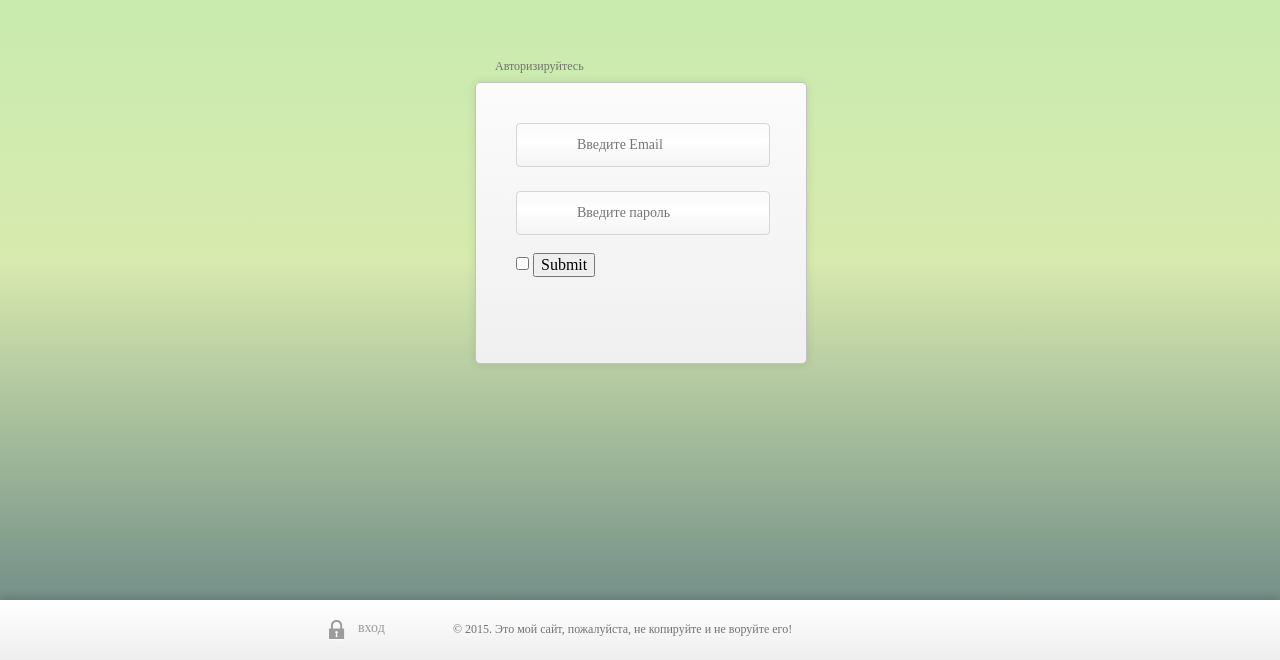
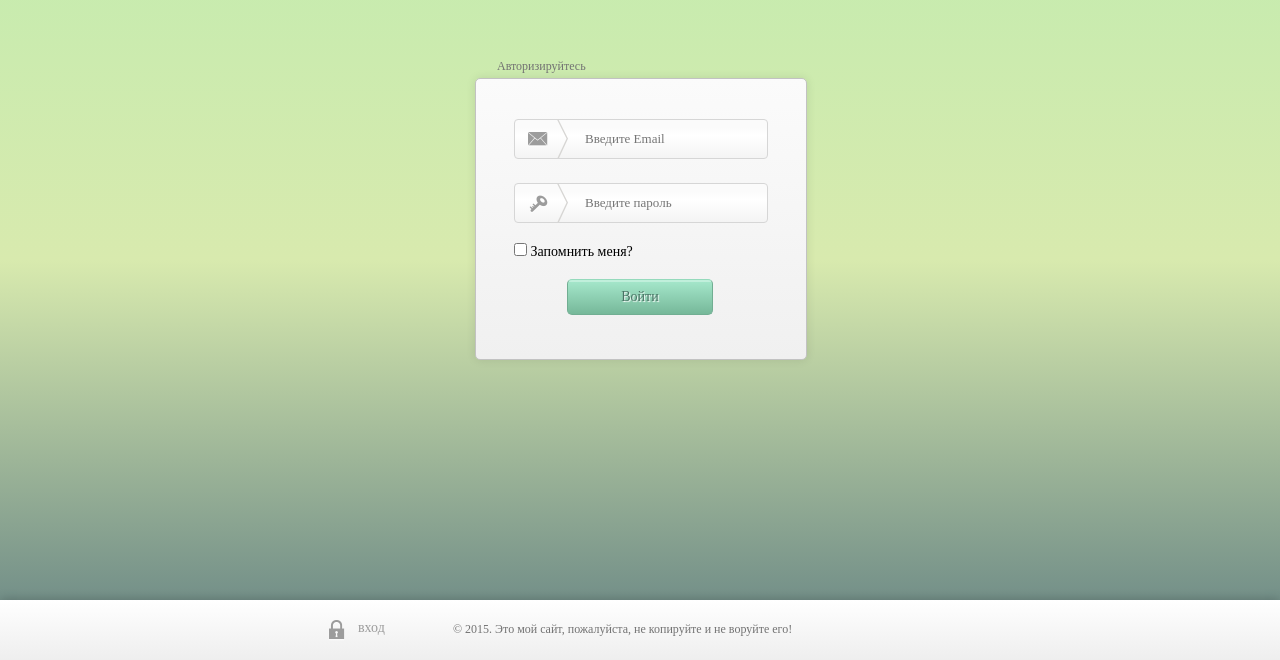
Before and after one commit to ImMOrta1/Portfolio, a website: page app/sing_in.html in a window 1280 px wide. Shown: the part 140-800 px from the top of the page. Drawn offline with nearby package versions, Linux system fonts and the light colour scheme; a web font is replaced by a local one.

Commit message:
Login Form alpha_build

```diff
--- a/app/css/sing_in.css
+++ b/app/css/sing_in.css
@@ -6,59 +6,118 @@
 }
 
 .sing-in-form {
-	width: 250px;
+	width: 252px;
 	height: 200px;
 	background: linear-gradient(to bottom, #fbfbfb, #f0f0f0);
 	border-radius: 5px;
 	overflow: hidden;
 	border: 1px solid #c2c2c2;
 	box-shadow: 0 0 10px rgba(0,0,0,0.1);
-	padding: 40px;
+	padding: 40px 40px 40px 38px;
 }
 
 .sing-in-title {
 	font-family: "OpenSansLight";
 	font-size: 12px;
 	color: #727272;
-	margin: 0 0 8px 20px;
+	margin: 0 0 4px 22px;
 }
 
-.form-fields {
+.username, .password {
+	width: 180px;
+	height: 36px;
+	border-radius: 4px;
+	border: 1px solid #d6d6d6;
+	background: linear-gradient(to bottom, #fbfbfb 20%, #fff 40%, #f4f4f4);
+	font-family: "OpenSansLight";
+	font-size: 13px;
+	color: #727272;
+	padding-left: 70px;
+}
+
+.sing-in-username, .sing-in-password {
+	position: relative;
 	border: 0;
 	margin: 0;
 	padding: 0;
 }
 
-.username, .password {
-	width: 190px;
-	height: 40px;
-	border-radius: 4px;
-	border: 1px solid #d6d6d6;
-	background: linear-gradient(to bottom, #fbfbfb 20%, #fff 40%, #f4f4f4);
-	font-family: "OpenSansLight";
-	font-size: 14px;
-	color: #727272;
-	padding-left: 60px;
-}
-
-.username {
+.sing-in-username {
 	margin-bottom: 24px;
 }
 
-.password {
-	margin-bottom: 18px;
+.mail-icon {
+	position: absolute;
+	top: 0;
+	width: 54px;
+	height: 39px;
+	background: url(../img/login-icon.png) left center no-repeat;
+	z-index: 1;
 }
 
-.username:before {
-	content: "";
-	background: url(../img/login-icon.png) left center no-repeat;
+.sing-in-password {
+	margin-bottom: 20px;
 }
 
-.password:before {
-	content: "";
+.pass-icon {
+	position: absolute;
+	top: 0;
+	width: 54px;
+	height: 39px;
 	background: url(../img/pass-icon.png) left center no-repeat;
+	z-index: 1;
 }
 
 .sing-in-checkbox {
-	width: 190px;
+	margin-bottom: 19px;
+	font-family: "OpenSansRegular";
+	font-size: 14px;
 }
+
+.login-button {
+	display: block;
+	padding: 9px 53px;
+	margin: 0 auto;
+	border-radius: 5px;
+	border: 1px solid #71ae92;
+	border-top: 1px solid #95dabc;
+	background: linear-gradient(to bottom, #c0efdb 5%, #a3e5c9 7%, #76b899);
+	color: #487364;
+	font-family: "OpenSansSemiBold";
+	font-size: 14px;
+	text-shadow: 1px 1px 1px rgba(255,255,255,1);
+}
+
+.login-button:hover {
+	border-top: 1px solid #88d1b3;
+	background: linear-gradient(to bottom, #b2e6d1 5%, #8fd9bb 7%, #669f87);
+}
+
+
+
+
+
+/*input.checkbox[type="checkbox"] {
+   display:none;
+}
+
+input.checkbox[type="checkbox"] + label.checkbox-text:before {
+   content: "";
+   display: inline-block;
+   height: 16px;
+   width: 16px;
+   border-radius: 5px;
+   border-top: 1px solid #c2c2c2;
+   margin: 0 10px 0 0;
+   background: #fff;
+}
+
+input.checkbox[type="checkbox"]:checked + label.checkbox-text:before {
+   background: url(../img/check.png) center no-repeat;
+}
+
+.checkbox-text {
+	font-family: "OpenSansRegular";
+	font-size: 14px;
+	color: #727272;
+}*/
--- a/app/sing_in.html
+++ b/app/sing_in.html
@@ -41,14 +41,19 @@
 		<div class="sing-in">
 			<p class="sing-in-title">Авторизируйтесь</p>
 			<form class="sing-in-form">
-				<fieldset class="form-fields">
+				<div class="sing-in-username">
 					<input class="username" type="text" placeholder="Введите Email">
+					<div class="mail-icon"></div>
+				</div>
+				<div class="sing-in-password">
 					<input class="password" type="password" placeholder="Введите пароль">
-				</fieldset>
-				<fieldset class="form-fields">
-					<input class="" type="checkbox" placeholder="Запомнить меня?">
-					<input class="" type="submit" placeholder="Войти">
-				</fieldset>
+					<div class="pass-icon"></div>
+				</div>
+				<div class="sing-in-checkbox">
+					<input class="checkbox" id="check" type="checkbox">
+					<label class="checkbox-text" id="check">Запомнить меня?</label>
+				</div>
+				<button class="login-button" type="submit">Войти</button>
 			</form>
 		</div>
 	</div>
--- a/bower.json
+++ b/bower.json
@@ -3,6 +3,7 @@
   "dependencies": {
     "jquery": "~2.1.4",
     "normalize-css": "normalize.css#~3.0.3",
-    "modernizer": "~2.8.2"
+    "modernizer": "~2.8.2",
+    "bPopup": "bpopup#~0.11.0"
   }
 }
```
Also changed, not shown: app/img/check.png (added), 1 other file.
